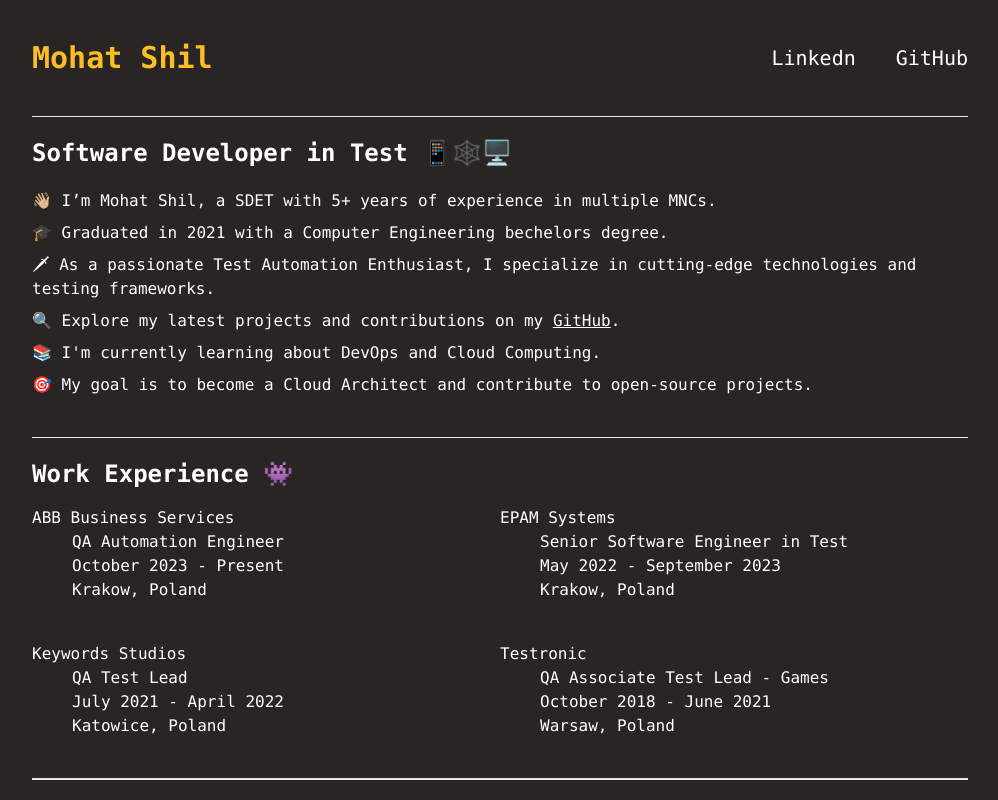
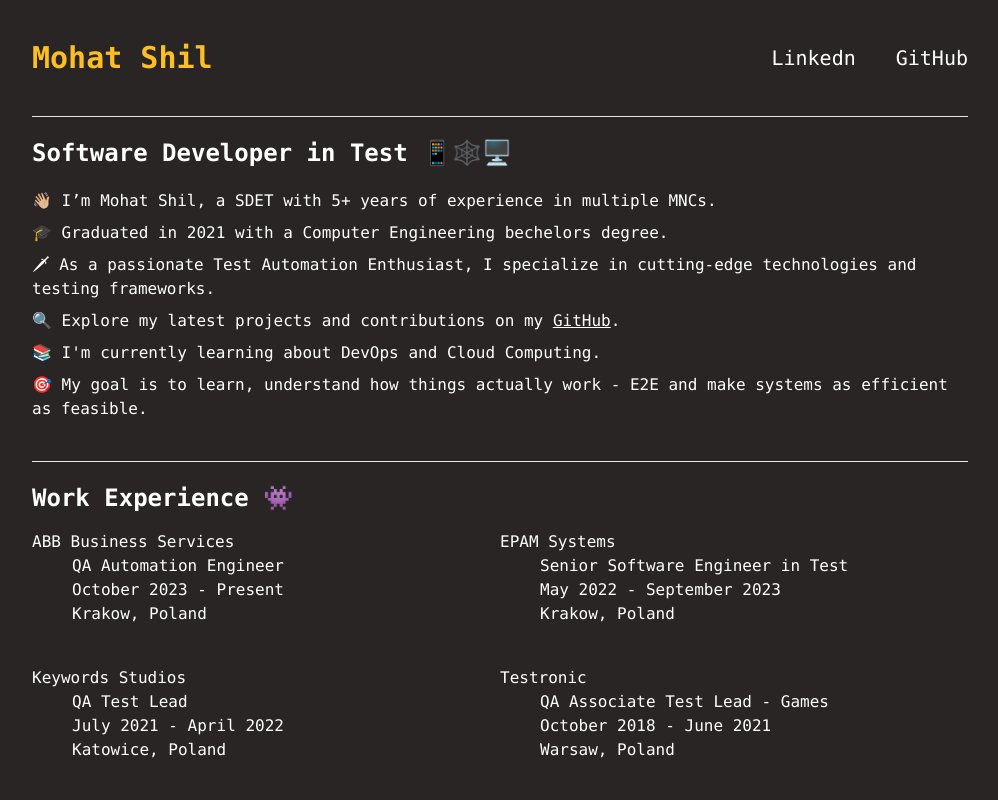
Before and after one commit to shilCode/portfolio_mohat, a React (Create React App) app in the folder portfolio-first/: page / in a window 1280 px wide. Shown: the top 800 px of the page, without its empty margins (140-1138 px from the left). Built offline with nearby package versions, Linux system fonts and the light colour scheme.

Commit message:
Update Home.jsx

```diff
--- a/portfolio-first/src/components/Home.jsx
+++ b/portfolio-first/src/components/Home.jsx
@@ -29,7 +29,7 @@ const Home = () => {
             <ul className='pb-2'>  🗡  As a passionate Test Automation Enthusiast, I specialize in cutting-edge technologies and testing frameworks.</ul>
             <ul className='pb-2'> 🔍 Explore my latest projects and contributions on my <a href='https://github.com/shilCode' className=' underline' target="_blank">GitHub</a>.</ul>
             <ul className='pb-2'> 📚 I'm currently learning about DevOps and Cloud Computing.</ul>
-            <ul> 🎯 My goal is to become a Cloud Architect and contribute to open-source projects.</ul>
+            <ul> 🎯 My goal is to learn, understand how things actually work - E2E and make systems as efficient as feasible.</ul>
           </div>
         </div>
         </div>
```
